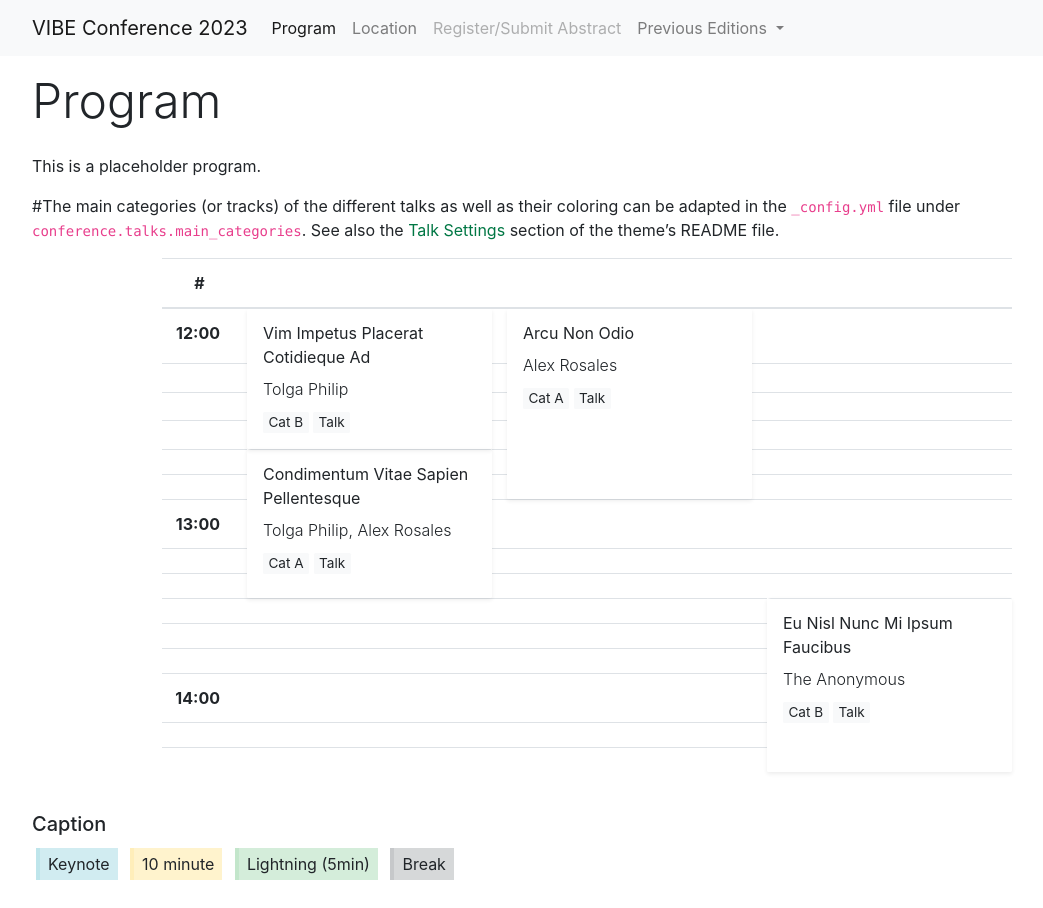
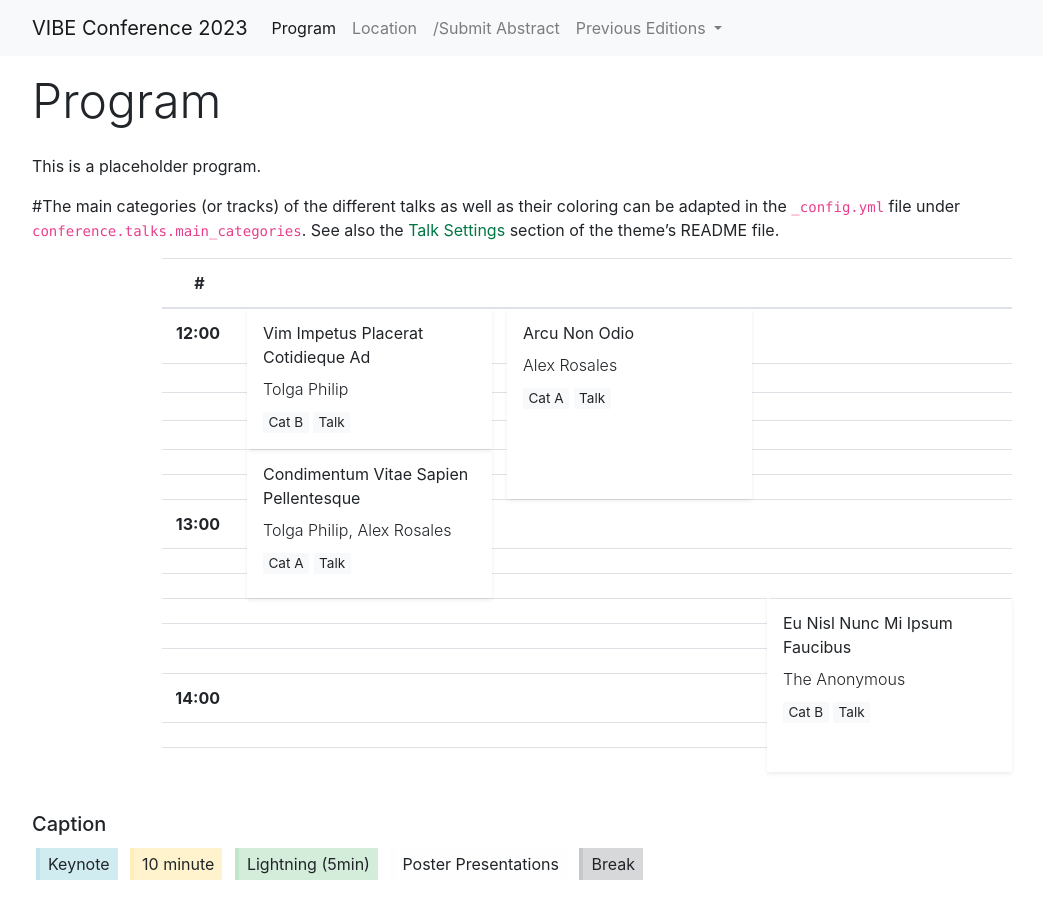
Before and after one commit to DigitaleGesellschaft/jekyll-theme-conference, a Jekyll site: the page built from program/index.md, in a window 1280 px wide. Shown: the whole page, without its empty margins (53-1096 px from the left). Built offline with Jekyll 4.4.1, drawn with Linux system fonts in a browser that asks for light colours.

Commit message:
Several updates
- Add registration update
- Remove under development banner
- Add category for poster presentations

```diff
--- a/_config.yml
+++ b/_config.yml
@@ -82,9 +82,10 @@
       #  relative_url: /speakers/
       - name: Location
         relative_url: /location/
-      - name: Register/Submit Abstract
-        relative_url: /register/
-        disabled: true
+      - name: /Submit Abstract
+        #relative_url: /register/
+        absolute_url: 'https://docs.google.com/forms/d/e/1FAIpQLSeDlADcAg67SqH-oKPWU1LCDTU1WiNBEPfftLJnPFGz-oc_Ew/viewform?usp=sf_link'
+        disabled: false
       - name: Previous Editions
         menu:
           - name: 2023 (current)
@@ -110,16 +111,16 @@
       - name: How to get there
         relative_url: /location/
       - name: Register Here
-        disabled: true
-        absolute_url: /register/
+        disabled: false
+        absolute_url: 'https://docs.google.com/forms/d/e/1FAIpQLSeDlADcAg67SqH-oKPWU1LCDTU1WiNBEPfftLJnPFGz-oc_Ew/viewform?usp=sf_link'
 
 #  # Information boxes
-  info_bars:
-   - title: Site under development
-     color: primary
-     main_only: true
-     text: |
-       This site is currently under development. Please do not attempt to register at this time.
+#  info_bars:
+#   - title: Site under development
+#     color: primary
+#     main_only: true
+#     text: |
+#       This site is currently under development. Please do not attempt to register at this time.
 
   # Live indications
 #  live:
@@ -156,6 +157,8 @@
         color: warning
       - name: Lightning (5min)
         color: success
+      - name: Poster Presentations
+        color: light
       - name: Break
         color: dark
 
```
